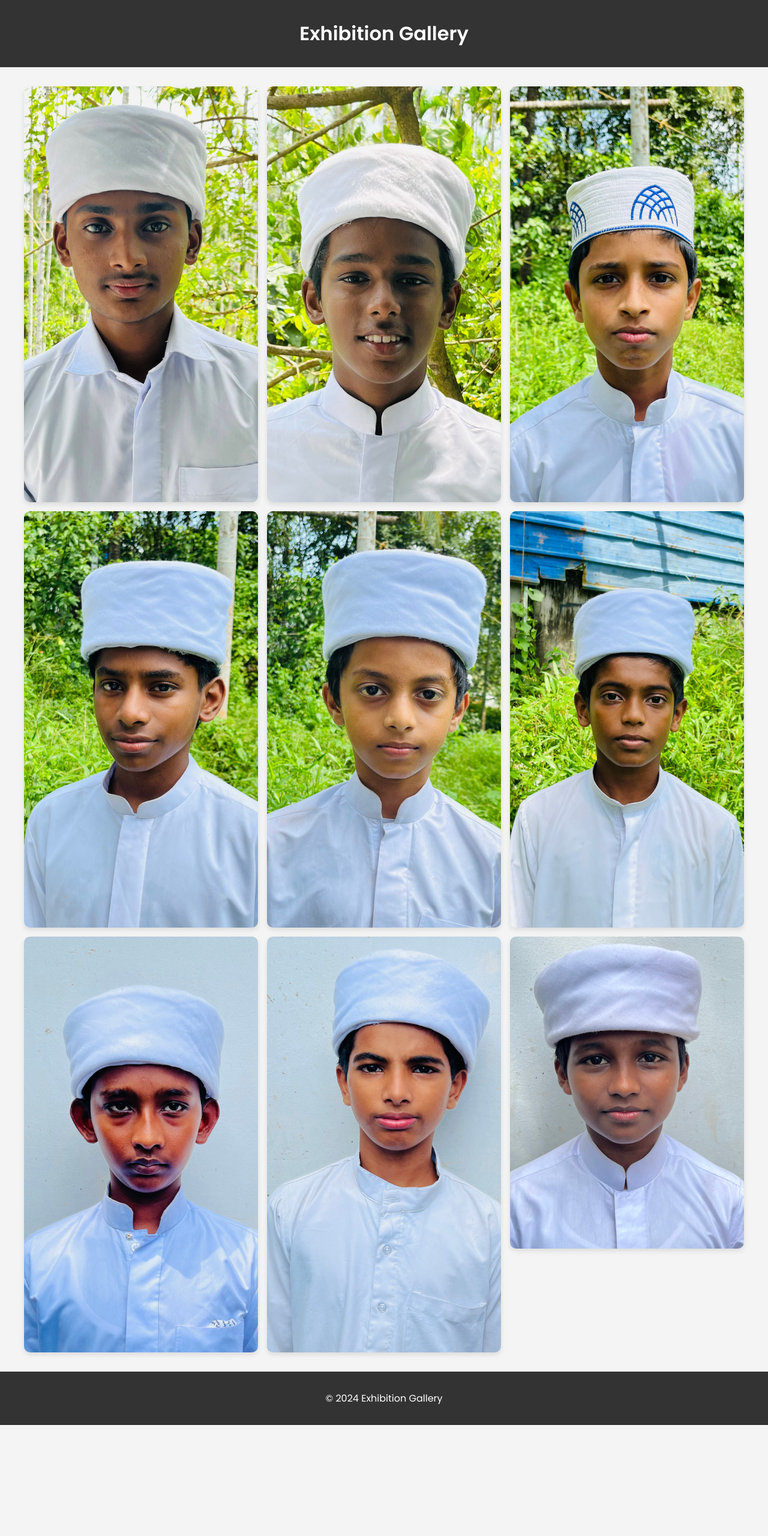
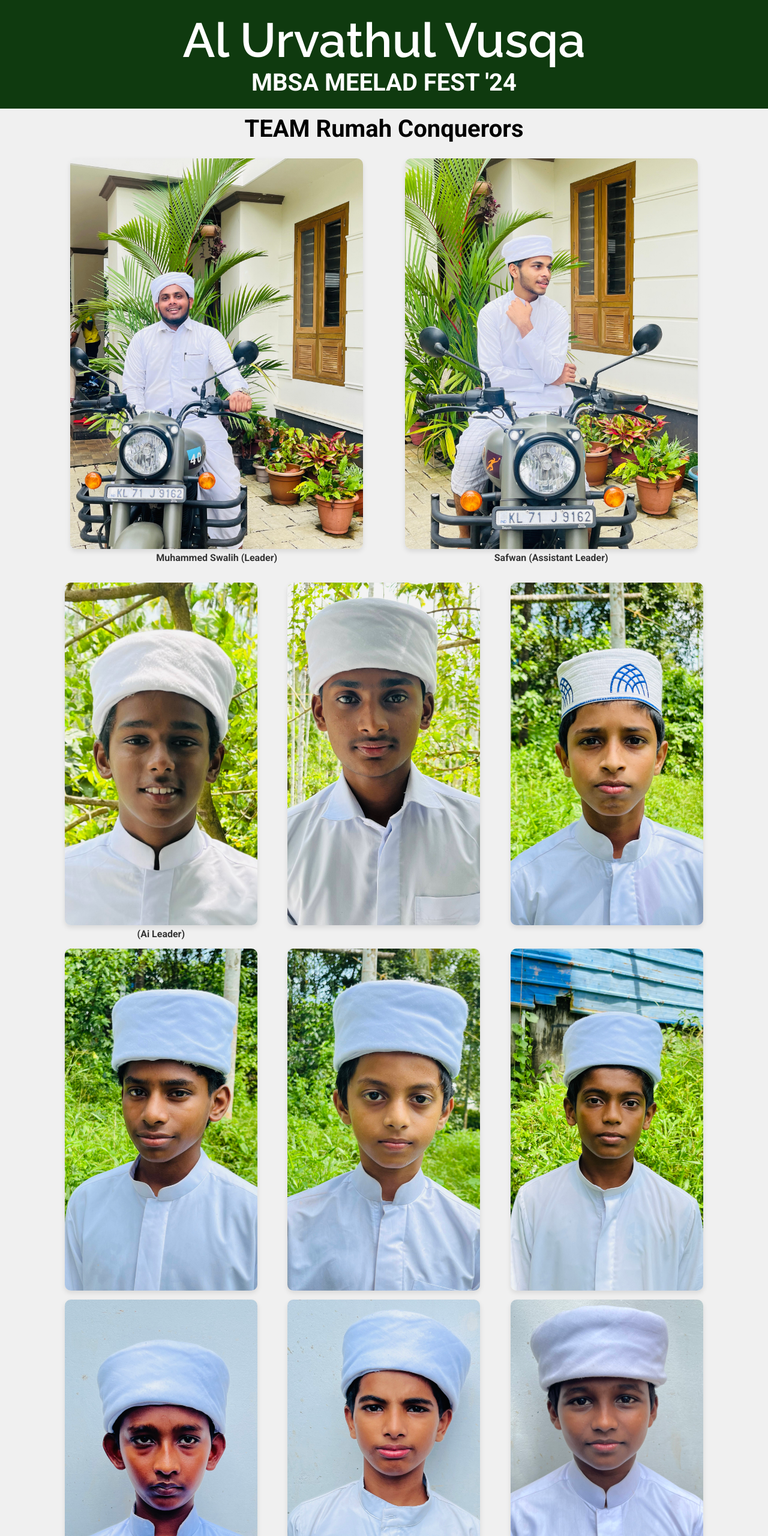
Before and after one commit to rishad004/Rumah-Conquerors, a plain HTML site: page index.html in a window 1280 px wide. Shown: the top 2560 px of the page at 60% size. Before the commit the page ends 2375 px from the top, so only its background shows below. Drawn offline with Linux system fonts and the light colour scheme.

Commit message:
completed

```diff
--- a/index.html
+++ b/index.html
@@ -3,88 +3,158 @@
 <head>
     <meta charset="UTF-8">
     <meta name="viewport" content="width=device-width, initial-scale=1.0">
-    <meta http-equiv="X-UA-Compatible" content="ie=edge">
-    <title>Exhibition Gallery</title>
-    <link href="https://fonts.googleapis.com/css2?family=Poppins:wght@300;400;600&display=swap" rel="stylesheet">
+    <title>Team Showcase</title>
+    <link href="https://fonts.googleapis.com/css2?family=Roboto:wght@400;700&family=Raleway:wght@600&display=swap" rel="stylesheet">
     <style>
         body {
-            font-family: 'Poppins', sans-serif;
+            font-family: 'Roboto', sans-serif;
             margin: 0;
             padding: 0;
-            background-color: #f4f4f4;
+            background-color: #f0f0f0;
         }
-        header {
+        .header {
             text-align: center;
-            padding: 2rem 1rem;
-            background-color: #333;
-            color: #fff;
+            padding: 20px;
+            background-color: #0f3a0f;
+            color: rgb(255, 255, 255);
         }
-        header h1 {
+        .header h1 {
             margin: 0;
-            font-weight: 600;
-            font-size: 2rem;
+            font-size: 5em;
+            font-family: 'Raleway', sans-serif;
+        }
+        .header h2 {
+            margin: 0;
+            font-size: 2.5em;
+        }
+        .head {
+            text-align: center;
+            padding: 10px;
+            color: rgb(0, 0, 0);
+        }
+        .head h2 {
+            margin: 0;
+            font-size: 2.5em;
+        }
+        .description {
+            text-align: center;
+            margin: 50px 0;
+            color: #333;
+            padding: 0 10%;
+        }
+        .gallery, .team-grid {
+            display: grid;
+            gap: 15px;
+            padding: 1rem;
+            max-width: 1100px;
+            margin: 0 auto;
         }
         .gallery {
-            display: grid;
+            grid-template-columns: repeat(2, 1fr);
+        }
+        .team-grid {
             grid-template-columns: repeat(3, 1fr);
-            gap: 15px;
-            padding: 2rem;
-            max-width: 1200px;
-            margin: 0 auto;
         }
-        .gallery img {
-            width: 100%;
+        .gallery img, .team-grid img {
+            width: 90%; /* Adjusted size for gallery images */
             height: auto;
             display: block;
             border-radius: 10px;
             box-shadow: 0 4px 8px rgba(0,0,0,0.1);
             transition: transform 0.3s;
+            margin: 0 auto; /* Center images */
         }
-        .gallery img:hover {
+        .gallery img:hover, .team-grid img:hover {
             transform: scale(1.05);
         }
-        footer {
+        .name {
             text-align: center;
-            padding: 1rem;
-            background-color: #333;
-            color: #fff;
+            margin-top: 5px;
+            font-weight: bold;
+            color: #333;
         }
         @media (max-width: 900px) {
             .gallery {
                 grid-template-columns: repeat(2, 1fr);
             }
+            .team-grid {
+                grid-template-columns: repeat(2, 1fr);
+            }
         }
         @media (max-width: 600px) {
-            .gallery {
-                grid-template-columns: 1fr;
+            .header h1 {
+                font-size: 3em; /* Smaller font size on mobile */
             }
-            header h1 {
-                font-size: 1.5rem;
+            .header h2 {
+                font-size: 1.8em; /* Smaller font size on mobile */
+            }
+            .gallery, .team-grid {
+                grid-template-columns: 1fr; /* Single column for small screens */
+            }
+            .description {
+                padding: 0 5%; /* Reduce padding on mobile */
             }
         }
     </style>
 </head>
 <body>
 
-    <header>
-        <h1>Exhibition Gallery</h1>
-    </header>
+<div class="header">
+    <h1>Al Urvathul Vusqa</h1>
+    <h2>MBSA MEELAD FEST '24</h2>
+</div>
 
-    <div class="gallery">
-        <img src="image1.jpg" alt="Exhibition Image 1">
-        <img src="image2.jpg" alt="Exhibition Image 2">
-        <img src="image3.jpg" alt="Exhibition Image 3">
-        <img src="image4.jpg" alt="Exhibition Image 4">
-        <img src="image5.jpg" alt="Exhibition Image 5">
-        <img src="image6.jpg" alt="Exhibition Image 6">
-        <img src="image7.jpg" alt="Exhibition Image 7">
-        <img src="image8.jpg" alt="Exhibition Image 8">
-        <img src="image9.jpg" alt="Exhibition Image 9">
+<div class="head">
+    <h2>TEAM Rumah Conquerors</h2>
+</div>
+
+<!-- Leaders Section -->
+<div class="gallery">
+    <div>
+        <img src="leader1.jpeg" alt="Leader Photo">
+        <div class="name">Muhammed Swalih (Leader)</div>
     </div>
+    <div>
+        <img src="leader.jpg" alt="Assistant Leader Photo">
+        <div class="name">Safwan (Assistant Leader)</div>
+    </div>
+</div>
 
-    <footer>
-        <p>&copy; 2024 Exhibition Gallery</p>
-    </footer>
+<!-- Members Section -->
+<div class="team-grid">
+    <div>
+        <img src="image2.jpg" alt="Member 1 Photo">
+        <div class="name">(Ai Leader)</div>
+    </div>
+    <div>
+        <img src="image1.jpg" alt="Member 1 Photo">
+    </div>
+    <div>
+        <img src="image3.jpg" alt="Member 1 Photo">
+    </div>
+    <div>
+        <img src="image4.jpg" alt="Member 2 Photo">
+    </div>
+    <div>
+        <img src="image5.jpg" alt="Member 3 Photo">
+    </div>
+    <div>
+        <img src="image6.jpg" alt="Member 4 Photo">
+    </div>
+    <div>
+        <img src="image7.jpg" alt="Member 5 Photo">
+    </div>
+    <div>
+        <img src="image8.jpg" alt="Member 6 Photo">
+    </div>
+    <div>
+        <img src="image9.jpg" alt="Member 1 Photo">
+    </div>
+</div>
+
+<div class="description">
+    <p>"Rumah Conquerors" is a dynamic team of innovators, combining expertise in speech technologies, AI, and artistry to push the boundaries of creativity and intelligence. Our speech experts bring cutting-edge communication solutions, ensuring seamless voice interactions, while our AI specialists harness the power of machine learning to deliver smart, intuitive systems that elevate user experiences. The artists in our team infuse this technology with a unique creative vision, crafting designs and visuals that inspire and captivate. Together, we conquer challenges at the intersection of technology and art, shaping a future where imagination meets innovation.</p>
+</div>
 
 </body>
 </html>
```
Also changed, not shown: leader.jpg (added), leader1.jpeg (added).
